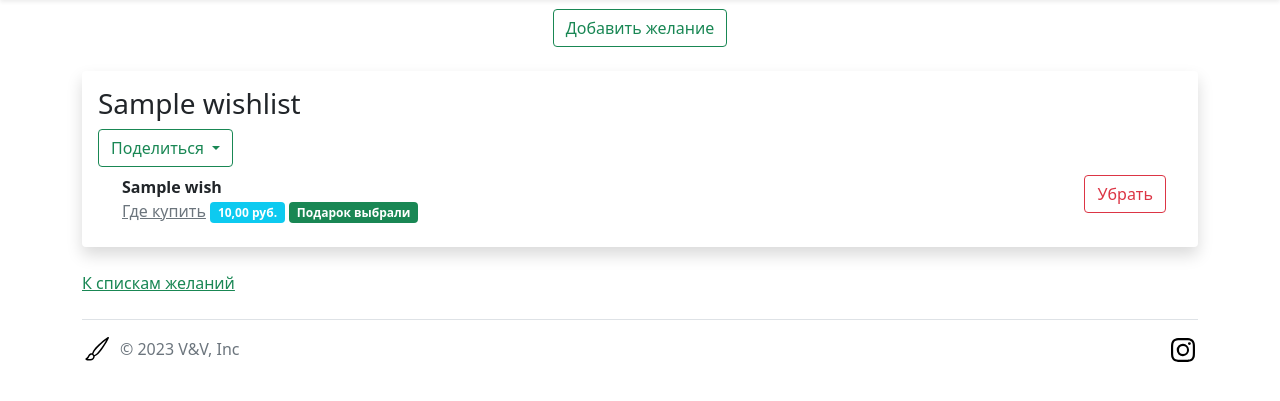
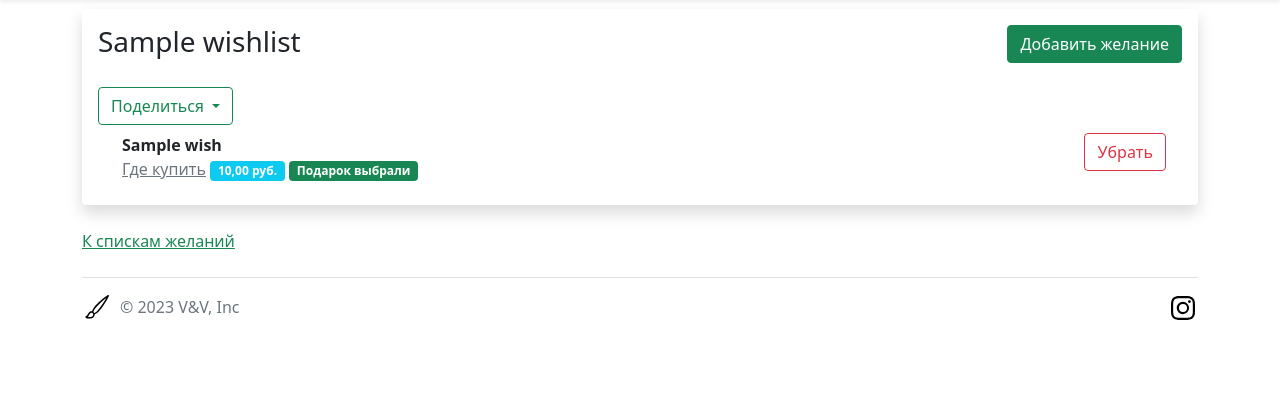
Before and after one commit to VrHb/wishlist-service, a Django app: page /lists/1 in a window 1280 px wide. Shown: the part 56-457 px from the top of the page. Run offline with Django 4.2, Linux system fonts and the light colour scheme; a user stored in the database is signed in; tables that the repository leaves empty hold one stand-in row (values such as "Sample post"); parts of the project's set-up code (start-up, migrations or seed data) failed here and were passed over; some libraries are stand-ins or nearby versions.

Commit message:
Fix add wishlist button position and fix main page

```diff
--- a/wishlists/templates/index.html
+++ b/wishlists/templates/index.html
@@ -53,7 +53,7 @@
         <div class="col d-flex align-items-start">
           <div>
             <h2>Быстрота</h2>
-            <p>Благодаря минималистичному дизайну сервис рабоет очень быстро на любых устройствах и при любом качестве соединения в вашей сети.</p>
+            <p>Благодаря минималистичному дизайну сервис работает очень быстро на любых устройствах и при любом качестве соединения в вашей сети.</p>
           </div>
         </div>
         <div class="col d-flex align-items-start">
--- a/wishlists/templates/wishlist.html
+++ b/wishlists/templates/wishlist.html
@@ -7,17 +7,18 @@
 {% endblock %}
 
 {% block content %}
-  <div class="col justify-content-center d-flex">
-  <button
-      data-bs-toggle="modal"
-      data-bs-target="#addWishModal"
-      class="btn btn-outline-success mb-4">Добавить желание</button>
-  </div>
-
   <div
     class="list-group list-group-flush shadow p-3 mb-4 bg-body-tertiary rounded"
   >
-    <h3>{{ wishlist.title }}</h3>
+    <div class="row-md-4 d-flex">
+      <h3>{{ wishlist.title }}</h3>
+      <div class="col justify-content-end d-flex">
+      <button
+          data-bs-toggle="modal"
+          data-bs-target="#addWishModal"
+          class="btn btn-success mb-4">Добавить желание</button>
+      </div>
+    </div>
     <div class="row-md-4 justify-content-right d-flex">
       <div class="dropdown">
         <a
```
